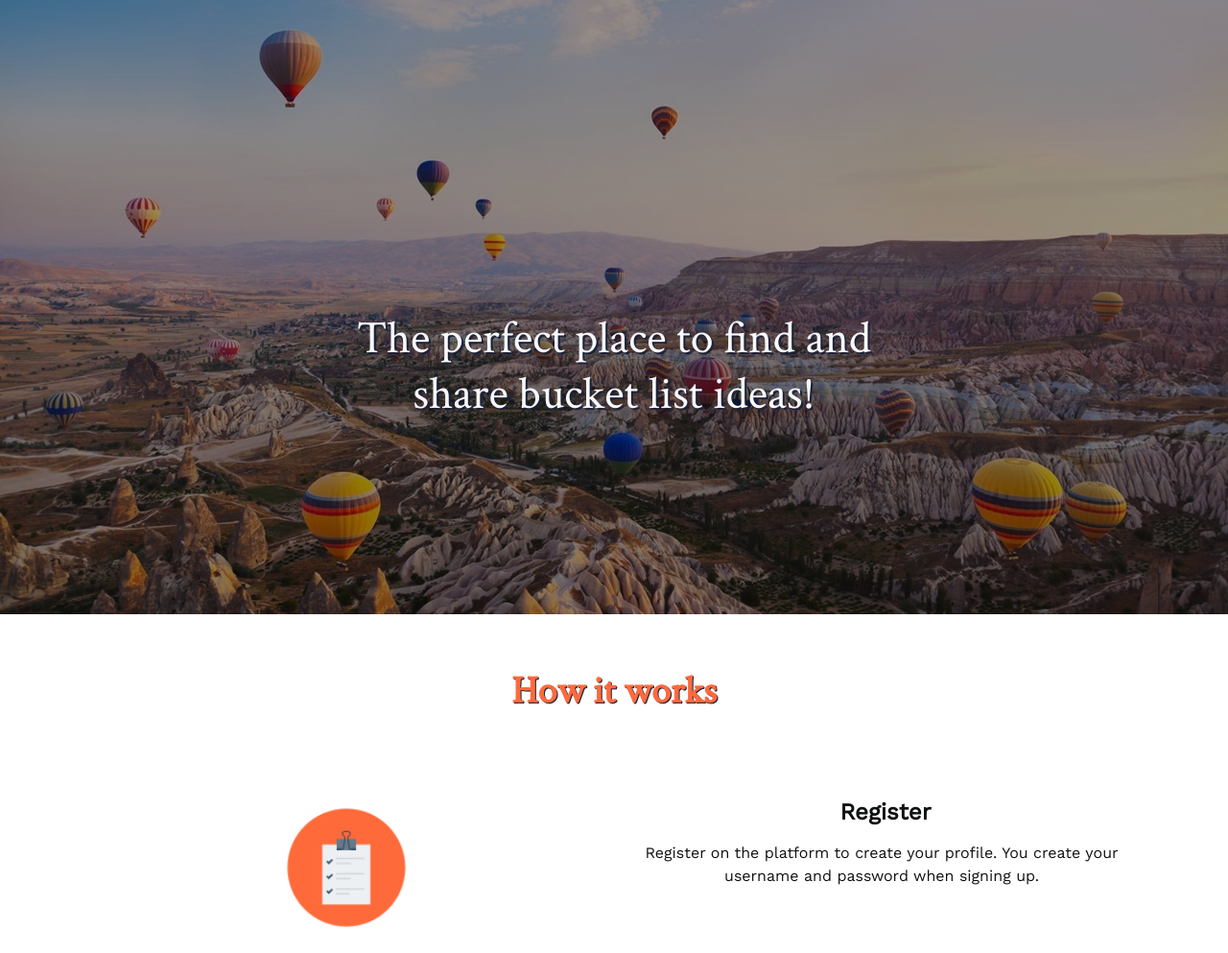
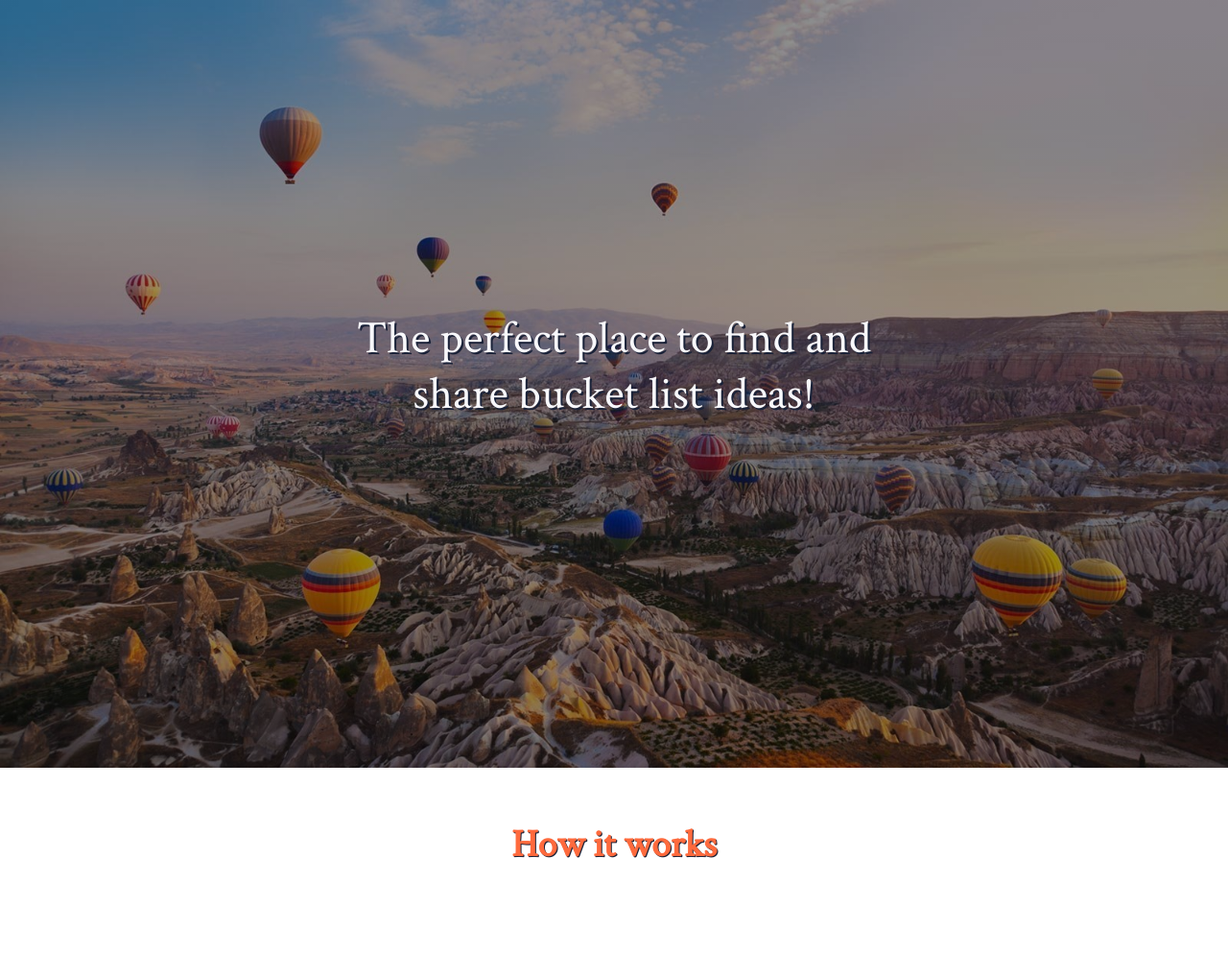
Before and after one commit to Callymags/ms3-BucketList, a Flask app: page /home in a window 1280 px wide. Shown: the part 66-1059 px from the top of the page at 96% size. Run offline with Flask 2, Linux system fonts and the light colour scheme; data that the repository does not hold is empty; some libraries are stand-ins or nearby versions.

Commit message:
update: Change css styling for home hero image

```diff
--- a/static/css/style.css
+++ b/static/css/style.css
@@ -204,7 +204,7 @@ form {
     -moz-background-size: cover;
     -o-background-size: cover;
     background-size: cover;
-    height: 80vh;
+    height: 100vh;
     overflow-x: hidden;
     overflow-y: hidden;
 }
```
Also changed, not shown: README.md.
